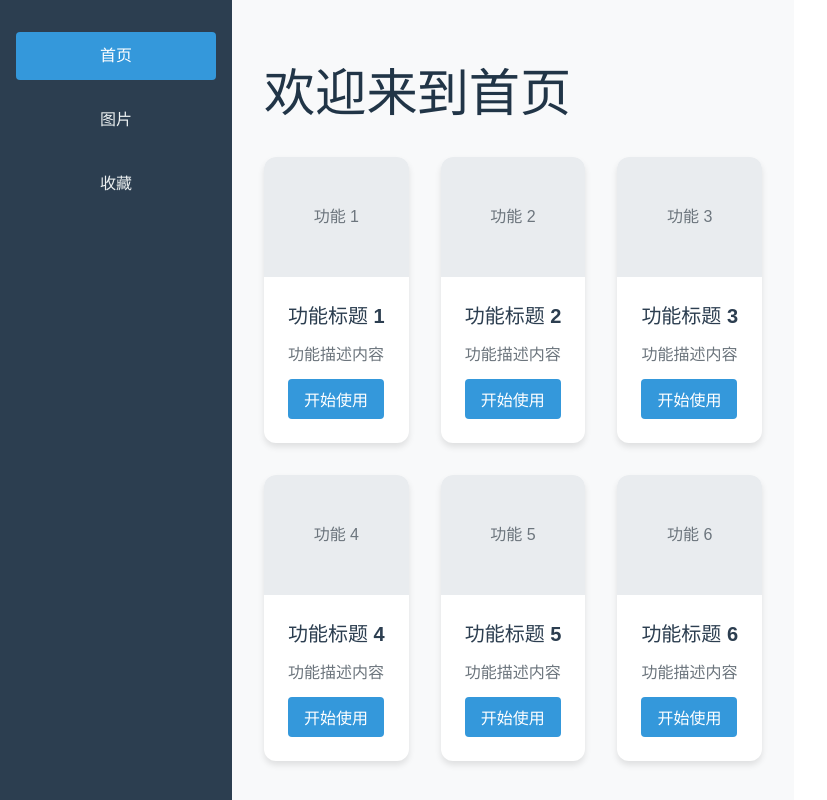
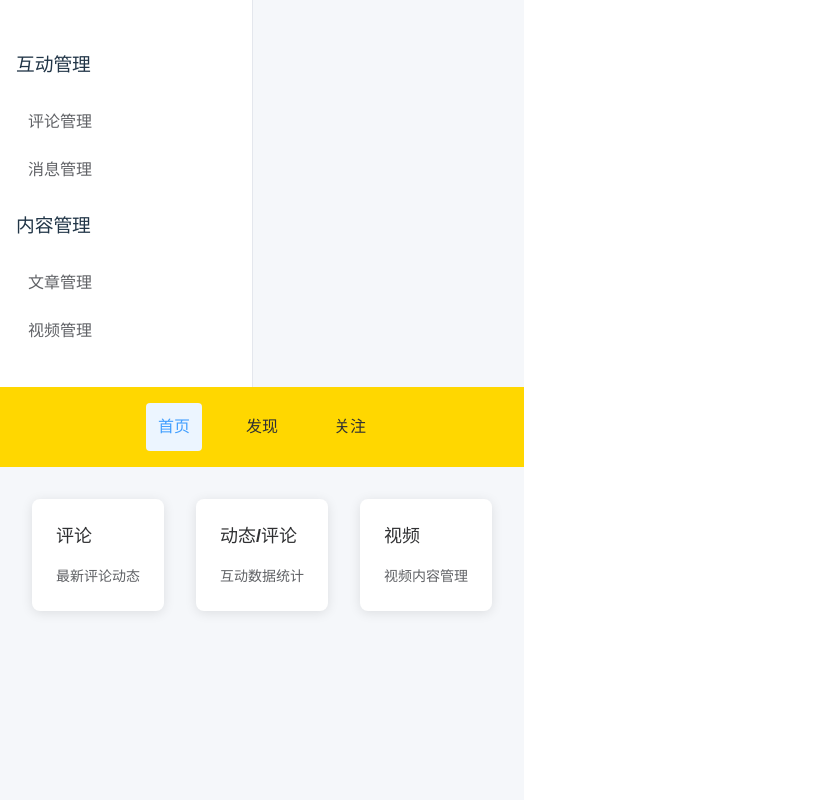
Before and after one commit to sly404/responsivespa, a Vue app: page /home in a window 1280 px wide. Shown: the whole page, without its empty margins (0-827 px from the left). Built offline with nearby package versions, Linux system fonts and the light colour scheme.

Commit message:
feat(HomeView): 重构首页布局并添加移动端适配

```diff
--- a/src/views/HomeView.vue
+++ b/src/views/HomeView.vue
@@ -1,22 +1,69 @@
 <template>
   <div class="home-view">
-    <nav class="nav-bar">
+    <!-- 移动端顶部用户信息 -->
+    <div class="user-info">
+      <div class="avatar"></div>
+      <div class="user-details">
+        <h3>用户名</h3>
+        <p>用户简介</p>
+      </div>
+    </div>
+    <!-- 移动端功能图标导航栏 -->
+    <nav class="mobile-nav">
+      <div class="nav-item">
+        <i class="icon-message"></i>
+        <span>消息</span>
+      </div>
+      <div class="nav-item">
+        <i class="icon-subscribe"></i>
+        <span>订阅</span>
+      </div>
+      <div class="nav-item">
+        <i class="icon-favorite"></i>
+        <span>收藏</span>
+      </div>
+      <div class="nav-item">
+        <i class="icon-history"></i>
+        <span>历史</span>
+      </div>
+      <div class="nav-item">
+        <i class="icon-more"></i>
+        <span>更多</span>
+      </div>
+    </nav>
+    <!-- 左侧导航栏 -->
+    <nav class="side-nav">
+      <div class="nav-group">
+        <h3 class="group-title">互动管理</h3>
+        <router-link to="/comments" class="nav-item" active-class="active">评论管理</router-link>
+        <router-link to="/messages" class="nav-item" active-class="active">消息管理</router-link>
+      </div>
+      <div class="nav-group">
+        <h3 class="group-title">内容管理</h3>
+        <router-link to="/articles" class="nav-item" active-class="active">文章管理</router-link>
+        <router-link to="/videos" class="nav-item" active-class="active">视频管理</router-link>
+      </div>
+    </nav>
+    <!-- 顶部导航栏（桌面端） -->
+    <nav class="top-nav">
       <router-link to="/home" class="nav-item" active-class="active">首页</router-link>
-      <router-link to="/gallery" class="nav-item" active-class="active">图片</router-link>
-      <router-link to="/favorites" class="nav-item" active-class="active">收藏</router-link>
+      <router-link to="/discover" class="nav-item" active-class="active">发现</router-link>
+      <router-link to="/following" class="nav-item" active-class="active">关注</router-link>
     </nav>
+    <!-- 主要内容区域 -->
     <main class="main-content">
-      <h1>欢迎来到首页</h1>
-      <div class="feature-grid">
-        <div v-for="i in 6" :key="i" class="feature-card">
-          <div class="feature-icon">
-            <span>功能 {{ i }}</span>
-          </div>
-          <div class="feature-info">
-            <h3>功能标题 {{ i }}</h3>
-            <p>功能描述内容</p>
-            <button class="action-btn">开始使用</button>
-          </div>
+      <div class="content-cards">
+        <div class="card">
+          <h3>评论</h3>
+          <p>最新评论动态</p>
+        </div>
+        <div class="card">
+          <h3>动态/评论</h3>
+          <p>互动数据统计</p>
+        </div>
+        <div class="card">
+          <h3>视频</h3>
+          <p>视频内容管理</p>
         </div>
       </div>
     </main>
@@ -31,20 +78,67 @@
 .home-view {
   display: flex;
   height: 100vh;
+  background-color: #f5f7fa;
 }
 
 /* 移动端样式 */
-@media (max-width: 767px) {
+@media (max-width: 600px) {
   .home-view {
     flex-direction: column;
   }
 
-  .nav-bar {
+  .user-info {
+    display: flex;
+    align-items: center;
+    padding: 1rem;
+    background-color: white;
+    border-bottom: 1px solid #e4e7ed;
+  }
+
+  .avatar {
+    width: 48px;
+    height: 48px;
+    border-radius: 50%;
+    background-color: #e4e7ed;
+    margin-right: 1rem;
+  }
+
+  .user-details h3 {
+    margin: 0;
+    font-size: 1rem;
+    color: #303133;
+  }
+
+  .user-details p {
+    margin: 0.25rem 0 0;
+    font-size: 0.875rem;
+    color: #909399;
+  }
+
+  .mobile-nav {
     display: flex;
     justify-content: space-around;
     padding: 1rem;
-    background-color: #f8f9fa;
-    border-bottom: 1px solid #dee2e6;
+    background-color: white;
+    border-bottom: 1px solid #e4e7ed;
+  }
+
+  .mobile-nav .nav-item {
+    display: flex;
+    flex-direction: column;
+    align-items: center;
+    color: #606266;
+    font-size: 0.75rem;
+  }
+
+  .mobile-nav .nav-item i {
+    font-size: 1.5rem;
+    margin-bottom: 0.25rem;
+  }
+
+  .side-nav,
+  .top-nav {
+    display: none;
   }
 
   .main-content {
@@ -53,36 +147,51 @@
     overflow-y: auto;
   }
 
-  .feature-grid {
-    display: grid;
-    grid-template-columns: 1fr;
+  .content-cards {
+    display: flex;
+    flex-direction: column;
     gap: 1rem;
-  }
-
-  .feature-card {
-    flex-direction: column;
   }
 }
 
 /* 平板端样式 */
-@media (min-width: 768px) and (max-width: 1023px) {
-  .nav-bar {
-    width: 150px;
-    background-color: #2c3e50;
-    padding: 1.5rem 0.75rem;
+@media (min-width: 600px) and (max-width: 840px) {
+  .home-view {
     display: flex;
-    flex-direction: column;
-    gap: 0.75rem;
+    flex-direction: row;
+  }
+
+  .user-info,
+  .mobile-nav,
+  .top-nav {
+    display: none;
+  }
+
+  .side-nav {
+    width: 200px;
+    background-color: white;
+    padding: 1.5rem 1rem;
+    border-right: 1px solid #e4e7ed;
+  }
+
+  .nav-group {
+    margin-bottom: 1.5rem;
+  }
+
+  .group-title {
+    font-size: 0.875rem;
+    color: #909399;
+    margin: 0 0 0.75rem;
+    padding: 0 0.75rem;
   }
 
   .main-content {
     flex: 1;
     padding: 1.5rem;
     overflow-y: auto;
-    background-color: #f8f9fa;
   }
 
-  .feature-grid {
+  .content-cards {
     display: grid;
     grid-template-columns: repeat(2, 1fr);
     gap: 1.5rem;
@@ -90,24 +199,55 @@
 }
 
 /* 桌面端样式 */
-@media (min-width: 1024px) {
-  .nav-bar {
-    width: 200px;
-    background-color: #2c3e50;
-    padding: 2rem 1rem;
+@media (min-width: 840px) {
+  .home-view {
     display: flex;
     flex-direction: column;
-    gap: 1rem;
+  }
+
+  .user-info,
+  .mobile-nav {
+    display: none;
+  }
+
+  .top-nav {
+    display: flex;
+    justify-content: center;
+    background-color: #ffd700;
+    padding: 1rem;
+  }
+
+  .top-nav .nav-item {
+    color: #303133;
+    text-decoration: none;
+    font-size: 1rem;
+    font-weight: 500;
+    margin: 0 1rem;
+  }
+
+  .top-nav .nav-item.active {
+    color: #409eff;
+  }
+
+  .main-wrapper {
+    display: flex;
+    flex: 1;
+  }
+
+  .side-nav {
+    width: 220px;
+    background-color: white;
+    padding: 2rem 1rem;
+    border-right: 1px solid #e4e7ed;
   }
 
   .main-content {
     flex: 1;
     padding: 2rem;
     overflow-y: auto;
-    background-color: #f8f9fa;
   }
 
-  .feature-grid {
+  .content-cards {
     display: grid;
     grid-template-columns: repeat(3, 1fr);
     gap: 2rem;
@@ -116,70 +256,40 @@
 
 /* 通用样式 */
 .nav-item {
+  display: block;
+  padding: 0.75rem;
+  color: #606266;
   text-decoration: none;
-  color: #ecf0f1;
-  padding: 0.75rem 1rem;
   border-radius: 4px;
-  transition: background-color 0.3s;
-  text-align: center;
+  transition: all 0.3s;
 }
 
 .nav-item:hover {
-  background-color: #34495e;
+  background-color: #f5f7fa;
+  color: #409eff;
 }
 
 .nav-item.active {
-  background-color: #3498db;
-  color: white;
+  background-color: #ecf5ff;
+  color: #409eff;
 }
 
-.feature-card {
-  background: white;
-  border-radius: 12px;
-  overflow: hidden;
-  box-shadow: 0 4px 6px rgba(0,0,0,0.1);
-  transition: transform 0.3s;
-}
-
-.feature-card:hover {
-  transform: translateY(-5px);
-}
-
-.feature-icon {
-  background-color: #e9ecef;
-  height: 120px;
-  display: flex;
-  align-items: center;
-  justify-content: center;
-  color: #6c757d;
-}
-
-.feature-info {
+.card {
+  background-color: white;
+  border-radius: 8px;
+  box-shadow: 0 2px 12px rgba(0, 0, 0, 0.1);
   padding: 1.5rem;
 }
 
-.feature-info h3 {
-  margin: 0;
-  font-size: 1.25rem;
-  color: #2c3e50;
+.card h3 {
+  margin: 0 0 1rem;
+  font-size: 1.125rem;
+  color: #303133;
 }
 
-.feature-info p {
-  margin: 0.75rem 0;
-  color: #6c757d;
-}
-
-.action-btn {
-  background-color: #3498db;
-  color: white;
-  border: none;
-  padding: 0.5rem 1rem;
-  border-radius: 4px;
-  cursor: pointer;
-  transition: background-color 0.3s;
-}
-
-.action-btn:hover {
-  background-color: #2980b9;
+.card p {
+  color: #606266;
+  font-size: 0.875rem;
+  margin: 0;
 }
 </style>
```
